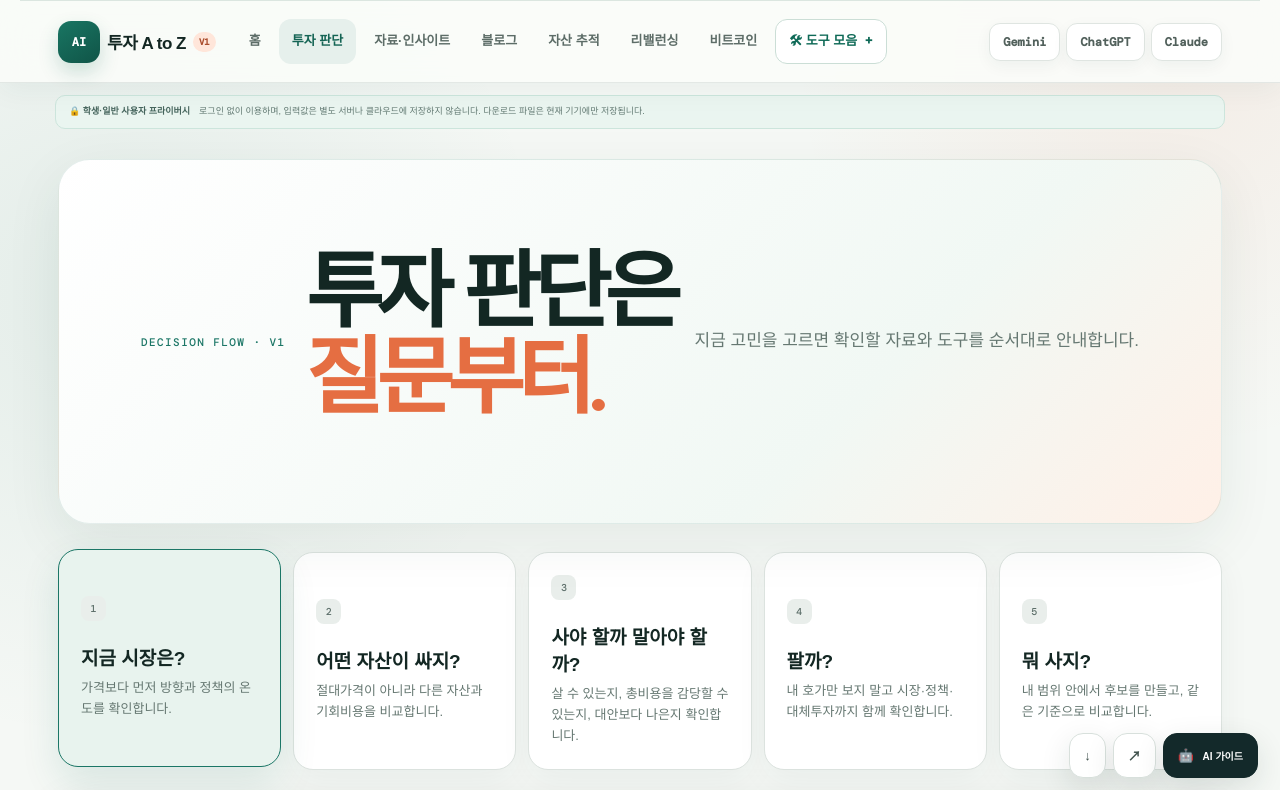
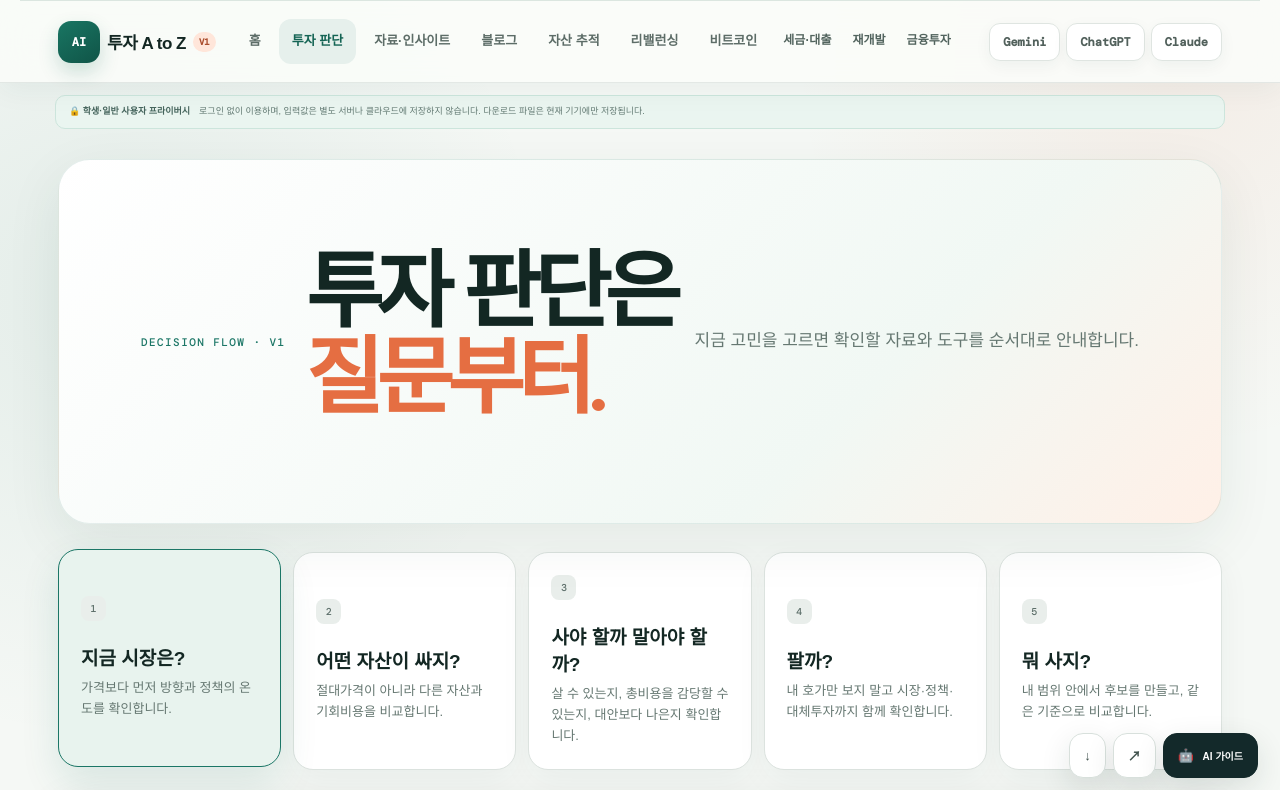
Before and after one commit to crenciasea7-dot/teacher-tools, a Next.js app in the folder ai-invest-tools-master/: page /investment-flow in a window 1280 px wide. Shown: the top 790 px of the page. Built offline with nearby package versions, Linux system fonts and the light colour scheme; a web font is replaced by a local one.

Commit message:
Show all tool categories in top navigation

```diff
--- a/ai-invest-tools-master/app/components/platform-nav.tsx
+++ b/ai-invest-tools-master/app/components/platform-nav.tsx
@@ -15,12 +15,12 @@ const tabs = [
 ];
 
 const toolGroups = [
-  { name: "세금", icon: "％", links: [{ label: "보유세 계산기", href: "/property-tax" }, { label: "양도세 · 준비중", href: "" }] },
+  { name: "세금·대출", icon: "％", links: [{ label: "보유세 계산기", href: "/property-tax" }, { label: "양도세 · 준비중", href: "" }, { label: "집 잔금 계산기", href: "/jip-jangeum-calculator" }] },
   { name: "재개발", icon: "⌂", links: [{ label: "재개발투자금", href: "https://redevelopment-deal-analyzer.crenciasea7.chatgpt.site/" }, { label: "재개발 분석기", href: "https://redevelopment-deal-analyzer.crenciasea7.chatgpt.site/" }] },
   { name: "금융투자", icon: "₩", links: [{ label: "구매력 계산기", href: "https://purchasing-power-calculator.vercel.app/" }, { label: "토탈 비용 시뮬레이션", href: "/property-purchase-simulation" }, { label: "집 잔금 계산기", href: "/jip-jangeum-calculator" }, { label: "집중 아파트 비교", href: "/apartment-research" }, { label: "포트폴리오 리밸런싱", href: "/rebalancing" }] },
   { name: "정책·자료", icon: "▤", links: [{ label: "주간 아파트 동향", href: "/weekly-apartment-analysis" }, { label: "정부정책 분석", href: "/research-insights" }, { label: "자료 정리 & 인사이트", href: "/research-insights" }] },
   { name: "자산관리", icon: "◈", links: [{ label: "자산 추적 moyo", href: "/asset-tracking" }, { label: "금 추적", href: "/asset-tracking" }] },
-  { name: "매수매도", icon: "↗", links: [{ label: "임장동선 · 준비중", href: "" }, { label: "집 잔금 계산기", href: "/jip-jangeum-calculator" }, { label: "집중 아파트 비교", href: "/apartment-research" }, { label: "등기부등본 분석 · 외부", href: "https://realpickai.kr/ai-registry" }] },
+  { name: "매수매도", icon: "↗", links: [{ label: "임장동선 · 준비중", href: "" }, { label: "집 잔금 계산기", href: "/jip-jangeum-calculator" }, { label: "집중 아파트 비교", href: "/apartment-research" }, { label: "등기부등본 분석 · 외부", href: "https://realpickai.kr/ai-registry" }, { label: "아파트 매도 분석", href: "https://gemini.google.com/gem/14MRd9ZNuQOWNFzkElSMIQs3Hbjy6yaj3?usp=sharing" }] },
   { name: "비트코인", icon: "₿", links: [{ label: "비트코인 판단 보드", href: "/bitcoin-indicators" }, { label: "공포탐욕·레인보우·도미넌스", href: "/bitcoin-indicators" }] },
 ];
 
@@ -37,6 +37,7 @@ export default function PlatformNav() {
         <Link href="/" className="platform-nav-brand"><i>AI</i><b>투자 A to Z</b><span>V1</span></Link>
         <div className="platform-nav-tabs">
           {tabs.map((tab) => <Link href={tab.href} className={isActive(tab.href) ? "active" : ""} key={tab.href}>{tab.label}</Link>)}
+          {toolGroups.map((group) => <Link href={`/#tools-${group.name}`} className="top-category-link" key={`top-${group.name}`}>{group.name}</Link>)}
           <button type="button" className={toolsOpen ? "tools-menu-trigger active" : "tools-menu-trigger"} aria-expanded={toolsOpen} aria-controls="tools-mega-menu" onClick={() => setToolsOpen((open) => !open)}>🛠 도구 모음 <span>{toolsOpen ? "−" : "+"}</span></button>
         </div>
         <div className="platform-ai-links" aria-label="외부 AI 바로가기">
--- a/ai-invest-tools-master/app/globals.css
+++ b/ai-invest-tools-master/app/globals.css
@@ -44,6 +44,8 @@ main { max-width: 1240px; padding-right: 38px; padding-left: 38px; }
 .platform-nav-tabs a { padding: 11px 13px; border-radius: 12px; font-size: 13px; }
 .platform-nav-tabs a:hover,
 .platform-nav-tabs a.active { background: var(--green-soft); color: var(--green); }
+.platform-nav-tabs .top-category-link { padding: 11px 8px; color: #52645e; font-size: 12px; font-weight: 700; white-space: nowrap; }
+.platform-nav-tabs .top-category-link:hover { color: var(--green); background: var(--green-soft); }
 .platform-ai-links { gap: 7px; }
 .platform-ai-links a { padding: 10px 13px; border-radius: 11px; background: #fff; font-size: 12px; box-shadow: 0 5px 16px rgba(25, 66, 54, .05); }
 
```
